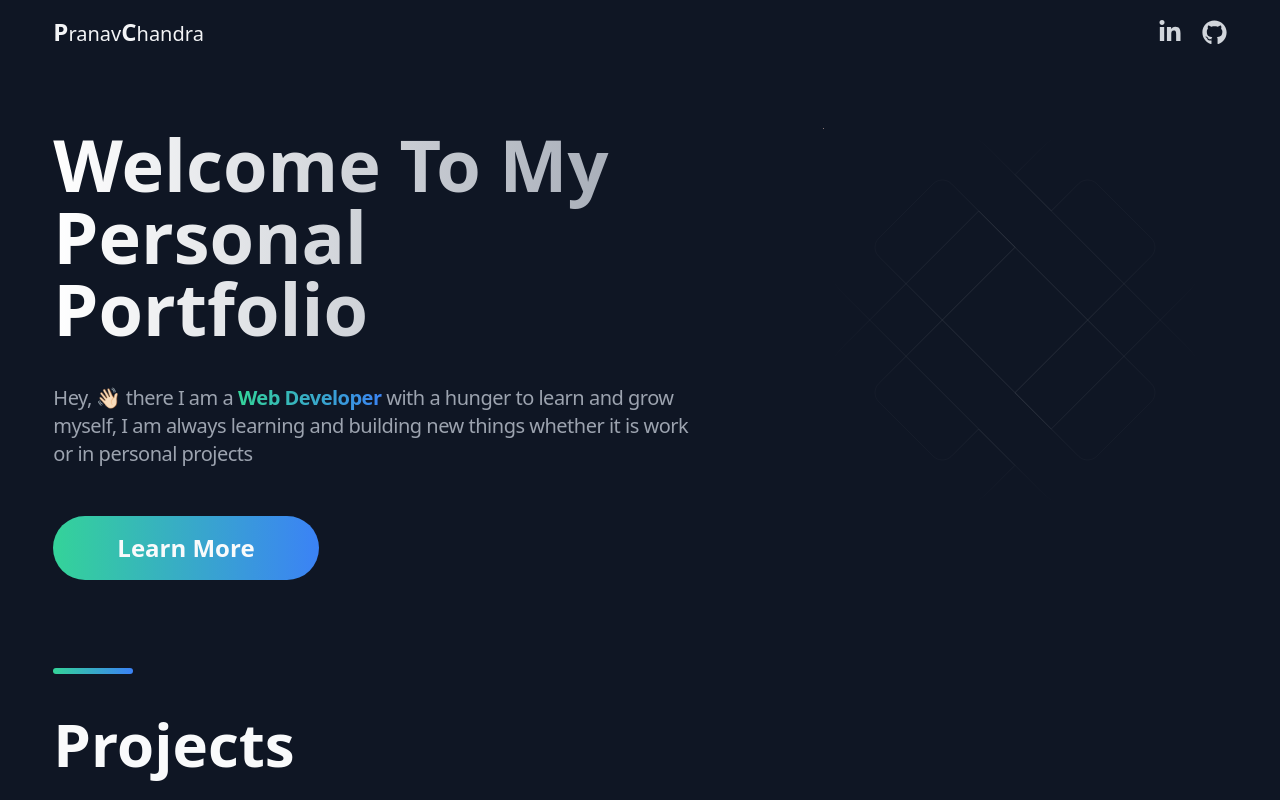
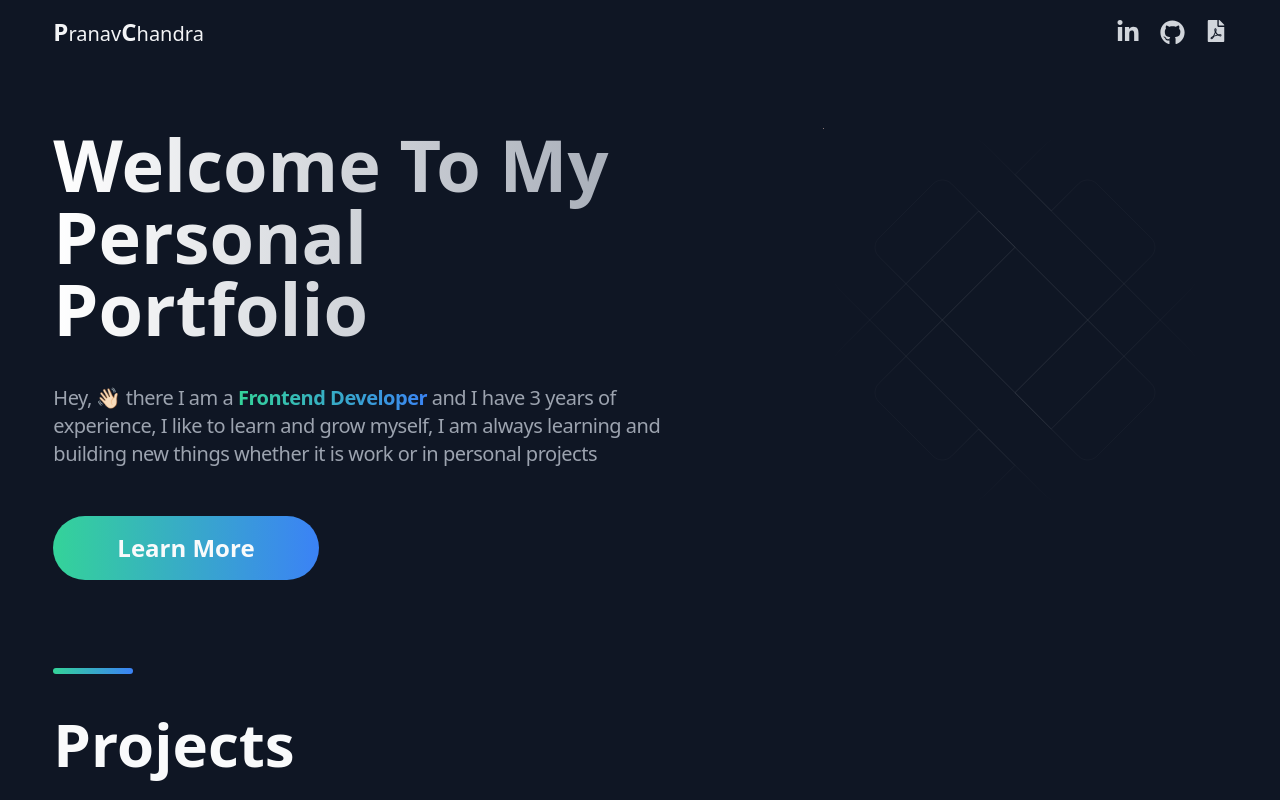
Before and after one commit to pranavchandra27/nextjs-portfolio, a Next.js app: page / in a window 1280 px wide. Shown: the top 800 px of the page. Built offline with nearby package versions, Linux system fonts and the light colour scheme.

Commit message:
add resume link

```diff
--- a/src/components/About.js
+++ b/src/components/About.js
@@ -17,7 +17,7 @@ const About = () => {
       </p>
       <ul className="bg-gray-700 p-5 max-w-2xl mx-auto md:mt-16 mt-8 rounded">
         {timelineData.map((timeline) => (
-          <li className="mb-5 last:mb-5">
+          <li key={timeline.time} className="mb-5 last:mb-5">
             <div className="grid grid-cols-3 gap-4">
               <div>
                 <time className="text-gray-50 text-base md:text-lg font-medium">
--- a/src/components/Footer.js
+++ b/src/components/Footer.js
@@ -1,5 +1,5 @@
 import React from "react";
-import { FaLinkedinIn, FaGithub } from "react-icons/fa";
+import { FaLinkedinIn, FaGithub, FaFilePdf } from "react-icons/fa";
 
 const Footer = () => {
   return (
@@ -36,11 +36,19 @@ const Footer = () => {
               <FaLinkedinIn className="transition-colors duration-300 text-2xl text-gray-300 hover:text-green-400" />
             </a>
           </span>
-          <span title="Github Profile">
+          <span className="mr-5" title="Github Profile">
             <a href="https://github.com/pranavchandra27" target="_blank">
               <FaGithub
                 className="transition-colors duration-300 text-2xl text-gray-300 hover:text-green-400"
                 size={25}
+              />
+            </a>
+          </span>
+          <span title="Resume">
+            <a href="https://drive.google.com/file/d/1-fJGF9DoNFZilYO9Jk3WQzHU9WxKGY3m/view?usp=sharing" target="_blank">
+              <FaFilePdf
+                className="transition-colors duration-300 text-2xl text-gray-300 hover:text-green-400"
+                size={22}
               />
             </a>
           </span>
--- a/src/components/Header.js
+++ b/src/components/Header.js
@@ -1,5 +1,5 @@
 import React from "react";
-import { FaLinkedinIn, FaGithub } from "react-icons/fa";
+import { FaLinkedinIn, FaGithub, FaFilePdf } from "react-icons/fa";
 
 const Header = () => {
   return (
@@ -19,11 +19,19 @@ const Header = () => {
               <FaLinkedinIn className="transition-colors duration-300 text-2xl text-gray-300 hover:text-green-400" />
             </a>
           </span>
-          <span title="Github Profile">
+          <span className="mr-5" title="Github Profile">
             <a href="https://github.com/pranavchandra27" target="_blank">
               <FaGithub
                 className="transition-colors duration-300 text-2xl text-gray-300 hover:text-green-400"
                 size={25}
+              />
+            </a>
+          </span>
+          <span title="Resume">
+            <a href="https://drive.google.com/file/d/1-fJGF9DoNFZilYO9Jk3WQzHU9WxKGY3m/view?usp=sharing" target="_blank">
+              <FaFilePdf
+                className="transition-colors duration-300 text-2xl text-gray-300 hover:text-green-400"
+                size={22}
               />
             </a>
           </span>
--- a/src/components/Hero.js
+++ b/src/components/Hero.js
@@ -14,9 +14,9 @@ const Hero = () => {
           <p className="tracking-tight md:font-medium text-gray-400 md:text-xl text-lg leading-8">
             Hey, 👋🏻 there I am a{" "}
             <span className="text-transparent bg-clip-text bg-gradient-to-r from-green-400 to-blue-500 font-bold">
-              Web Developer{" "}
+              Frontend Developer{" "}
             </span>{" "}
-            with a hunger to learn and grow myself, I am always learning and
+            and I have 3 years of experience, I like to learn and grow myself, I am always learning and
             building new things whether it is work or in personal projects
           </p>
           <button className="my-12 relative text-gray-50 font-semibold bg-white text-lg md:text-2xl py-3 md:py-4 px-10 md:px-16 border-none rounded-full bg-gradient-to-r hover:bg-gradient-to-l from-green-400 to-blue-500">
```
